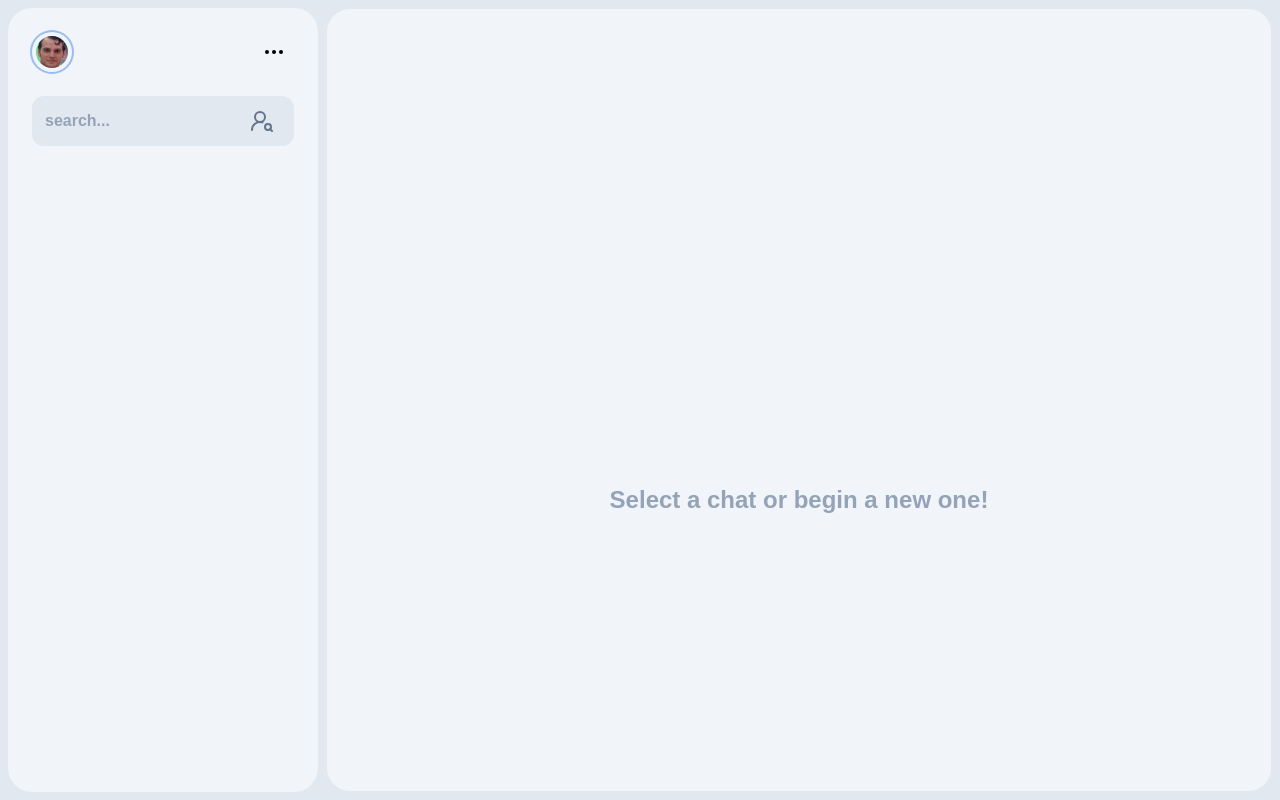
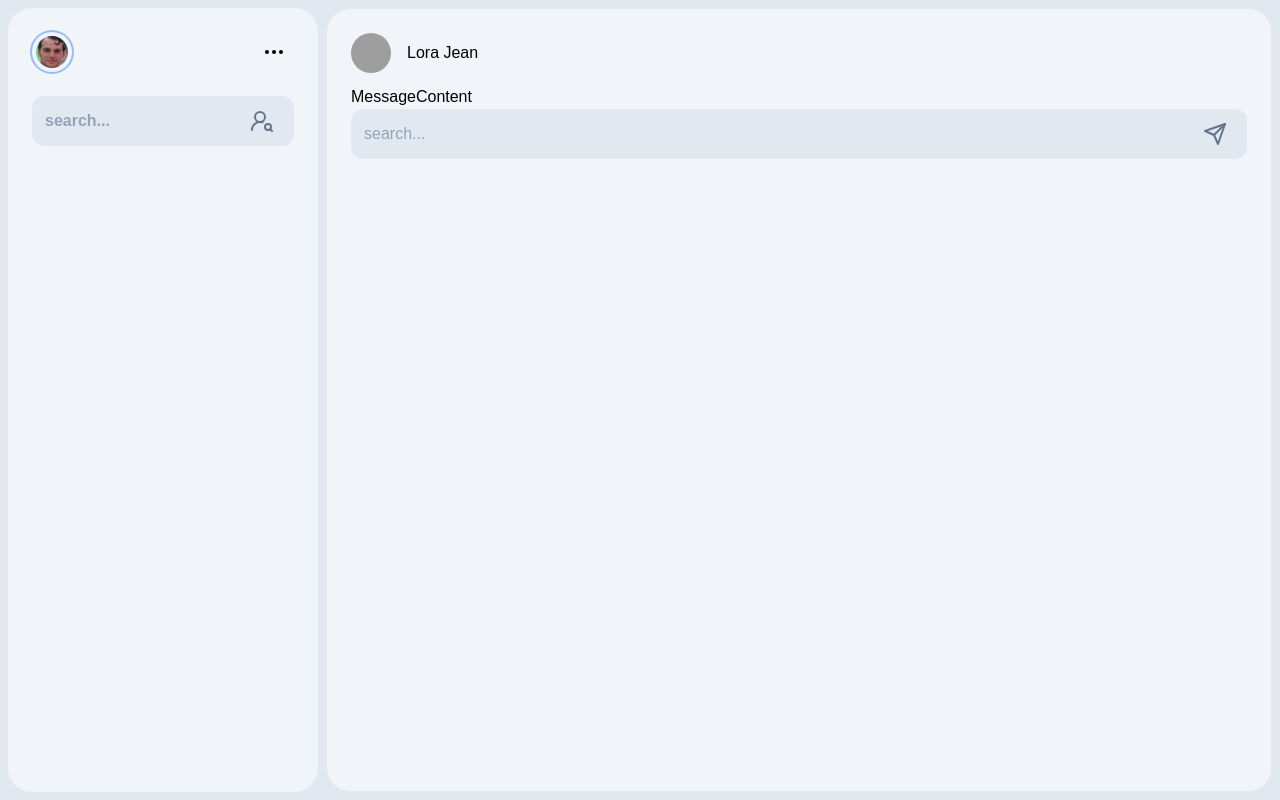
Before and after one commit to coofcoding/online-chat, a React (Vite) app: page / in a window 1280 px wide. Built offline with nearby package versions, Linux system fonts and the light colour scheme; grey boxes are pictures that could not be loaded.

Commit message:
styling chat view

```diff
--- a/package.json
+++ b/package.json
@@ -22,12 +22,12 @@
     "@types/react": "^18.2.64",
     "@types/react-dom": "^18.2.21",
     "@vitejs/plugin-react": "^4.2.1",
-    "autoprefixer": "^10.4.18",
+    "autoprefixer": "^10.4.19",
     "eslint": "^8.57.0",
     "eslint-plugin-react": "^7.34.0",
     "eslint-plugin-react-hooks": "^4.6.0",
     "eslint-plugin-react-refresh": "^0.4.5",
-    "postcss": "^8.4.37",
+    "postcss": "^8.4.38",
     "tailwindcss": "^3.4.1",
     "vite": "^5.1.6"
   }
--- /dev/null
+++ b/src/chat/components/HeaderChat.jsx
@@ -0,0 +1,15 @@
+import { Avatar } from "flowbite-react";
+
+export const HeaderChat = () => {
+    return (
+        <div className="pb-3 w-full">
+            <div className="flex flex-wrap gap-2">
+                <Avatar img="https://img.fixthephoto.com/blog/images/gallery/news_preview_mob_image__preview_11368.png" rounded>
+                    <div className="space-y-1 font-medium dark:text-white">
+                        <div>Lora Jean</div>
+                    </div>
+                </Avatar>
+            </div>
+        </div>
+    );
+};
--- /dev/null
+++ b/src/chat/components/MessageContent.jsx
@@ -0,0 +1,5 @@
+export const MessageContent = () => {
+  return (
+    <div className="h-auto max-h-38">MessageContent</div>
+  )
+}
--- /dev/null
+++ b/src/chat/components/MessageView.jsx
@@ -0,0 +1,5 @@
+export const MessageView = () => {
+  return (
+    <div>MessageView</div>
+  )
+}
--- /dev/null
+++ b/src/chat/components/WriteField.jsx
@@ -0,0 +1,13 @@
+import { Send } from "lucide-react";
+
+export const WriteField = () => {
+    return (
+        <div className="relative flex items-center">
+            <Send className="absolute right-5 text-slate-500" />
+            <input
+                placeholder="search..."
+                className="w-full p-3 rounded-xl bg-slate-200 focus:bg-white outline-none duration-200 transition-all placeholder:text-slate-400 border border-transparent focus:border-blue-300 ring ring-transparent focus:ring-blue-200 text-slate-500"
+            />
+        </div>
+    );
+};
--- /dev/null
+++ b/src/chat/components/index.js
@@ -0,0 +1,4 @@
+export * from './HeaderChat';
+export * from './MessageView';
+export * from './WriteField';
+export * from './MessageContent';
--- a/src/home/components/ChatSide.jsx
+++ b/src/home/components/ChatSide.jsx
@@ -2,7 +2,7 @@ import { NoSelected, ChatView } from "./";
 
 export const ChatSide = () => {
 
-    const chatSelected = false;
+    const chatSelected = true;
 
     return <div className="bg-slate-100 col-span-3 border">
         {
--- a/src/home/components/ChatView.jsx
+++ b/src/home/components/ChatView.jsx
@@ -1,5 +1,11 @@
+import { HeaderChat, MessageContent, WriteField } from '../../chat/components';
+
 export const ChatView = () => {
   return (
-    <div>ChatView</div>
+    <>
+      <HeaderChat/>
+      <MessageContent/>
+      <WriteField/>
+    </>
   )
 }
--- a/tailwind.config.js
+++ b/tailwind.config.js
@@ -1,6 +1,10 @@
 /** @type {import('tailwindcss').Config} */
 export default {
-    content: ["./index.html", "./src/**/*.{js,ts,jsx,tsx}", 'node_modules/flowbite-react/lib/esm/**/*.js'],
+    content: [
+        "./index.html",
+        "./src/**/*.{js,ts,jsx,tsx}",
+        "node_modules/flowbite-react/lib/esm/**/*.js",
+    ],
     theme: {
         extend: {},
     },
```
Also changed, not shown: 1 other file (tests, documents, lock files or other folders).
